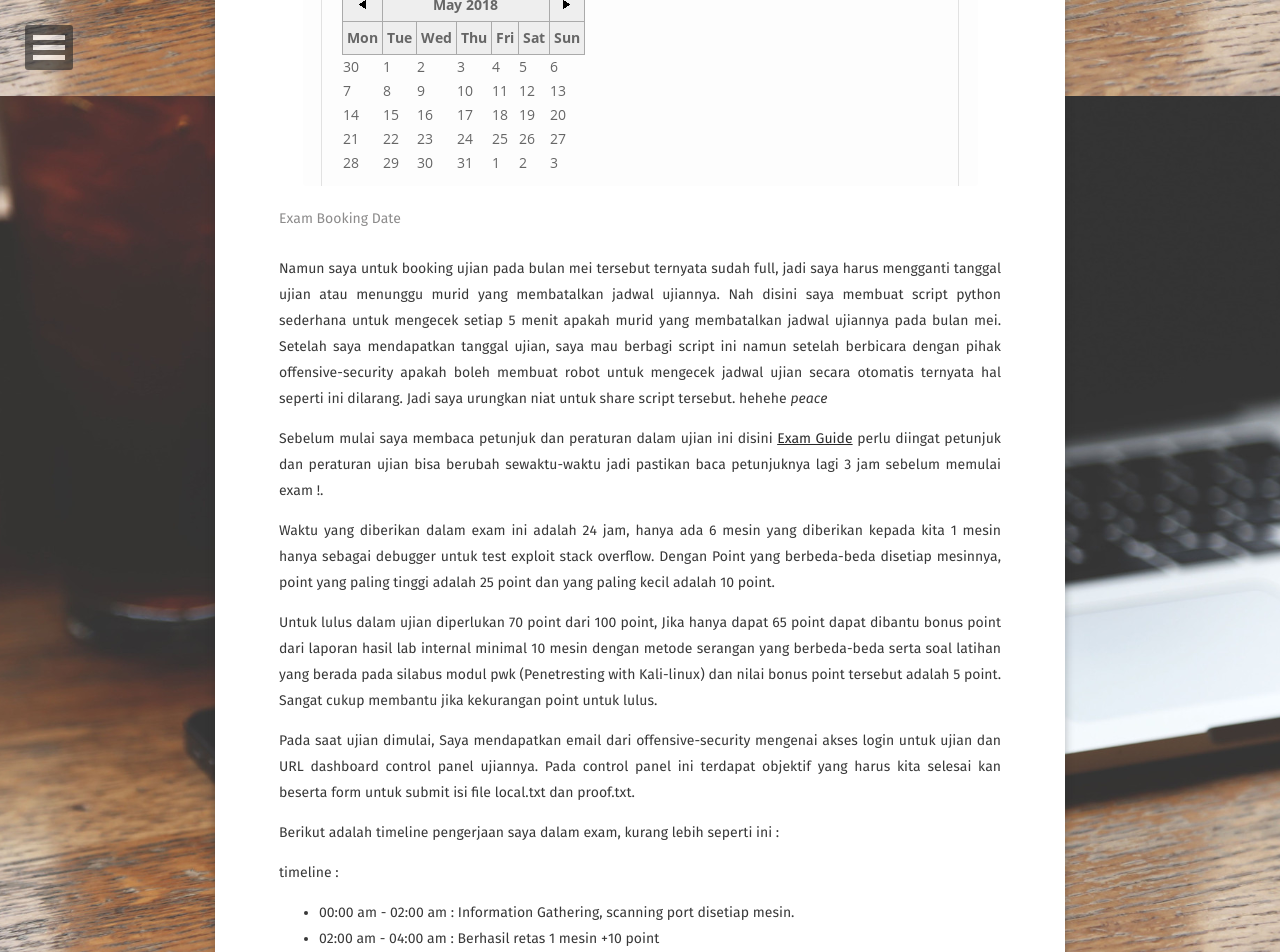
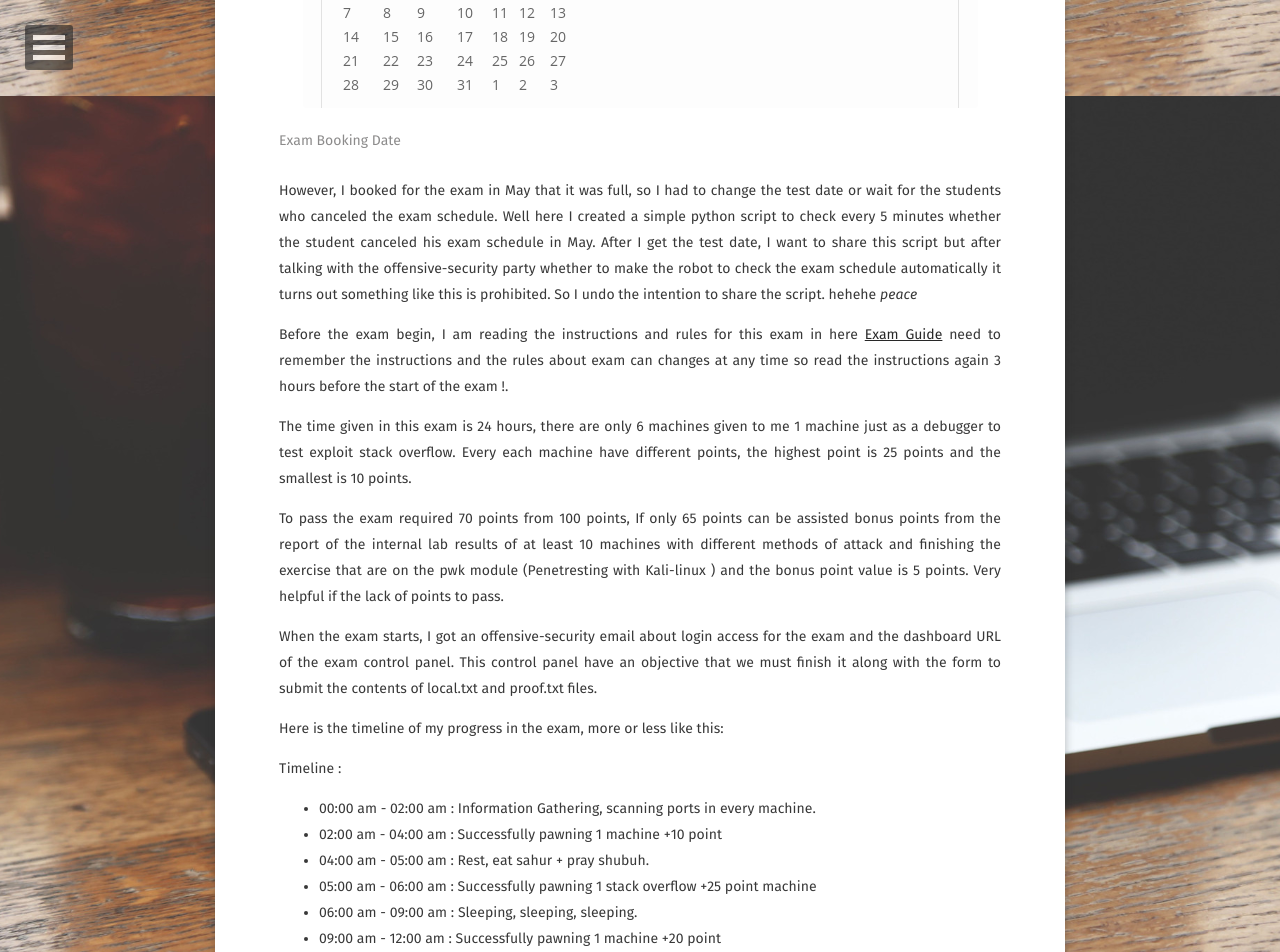
Before and after one commit to mirfansulaiman/mirfansulaiman.github.io, a Jekyll site: the page built from _posts/2018-05-23-my-OSCP-journey-hard-and-pain.md, in a window 1280 px wide and 1400 px high, scrolled down 2604 px. Shown: the top 952 px of the window. Built offline with Jekyll 4.4.1, drawn with Linux system fonts in a browser that asks for light colours; some web fonts are replaced; comment, search, counter and statistics services are not loaded; some of the changed text lies outside the part shown.

Commit message:
modified:   _posts/2018-05-23-my-OSCP-journey-hard-and-pain.md 	modified:   _posts/2018-05-23-perjalanan-oscp-yang-padat-dan-menyakitkan.md

```diff
--- a/_posts/2018-05-23-my-OSCP-journey-hard-and-pain.md
+++ b/_posts/2018-05-23-my-OSCP-journey-hard-and-pain.md
@@ -1,9 +1,9 @@
 ---
 layout: post
-title: "Perjalanan OSCP yang padat dan menyakitkan"
+title: "My OSCP Journey is dense and painful"
 date: 2018-05-23
-excerpt: "Pengalaman saya selama perjalanan menuju sertifikasi OSCP"
-tags: [it security, OSCP, blog, indonesia]
+excerpt: "My experience during the journey towards certification OSCP"
+tags: [it security, OSCP, blog, english]
 comments: true
 ---
 **Watch out!** This is post using english language, if you find bahasa version see this [Indonesian Version](http://mirfansulaiman.github.io/perjalanan-oscp-yang-padat-dan-menyakitkan)
@@ -14,108 +14,107 @@ comments: true
 	<a href="https://kaizensecurity.files.wordpress.com/2016/05/oscp-certs.png"><img src="https://kaizensecurity.files.wordpress.com/2016/05/oscp-certs.png"></a>
 </figure>
 
-Alhamdulillah akhirnya saya didapat kesempatan lagi untuk blogging, setelah sekian lamanya setelah website pribadi saya dihapus karna pada saat itu saya tidak mampu membayar tagihan hosting dan domain Ups wkwkkwk. Akhirnya saya memutuskan menggunakan [github pages](https://pages.github.com/) sebagai website personal saya :)
+Alhamdulillah, I finally got another chance to blogging, after so long after my personal website removed because I cant pay hosting bills and domain (Ups) wkwkkwk. And now I decided to use [github pages](https://pages.github.com/) as my personal website :)
 
-Oke saatnya saya bercerita sedikit mengenai pengalaman saya selama perjalanan menuju sertifikasi OSCP, pada tahun 2014 yang lalu saya mempunyai impian untuk mendapatkan sertifikasi OSCP ini karena mendengar dari teman-teman [forum](http://www.indonesianbacktrack.or.id/forum/index.php) saya bahwa memiliki sertifikasi ini adalah hal terbesar dalam pencapaian sebagai ahli IT Security bidang [penetration testing](https://en.wikipedia.org/wiki/Penetration_test) karena tidak mudah untuk mendapatkannya, Namun pada tahun 2018 ini bertepatan pada [bulan suci ramadhan](https://en.wikipedia.org/wiki/Ramadan) alhamdulillah saya berkesempatan mewujudkan impian saya 4 tahun yang lalu. Sungguh sesuatu yang berharga dalam hidup saya, karena mimpi menjadi kenyataan. Saya sungguh berterimakasih kepada Allah swt dan [PT Vantage Point Indonesia](http://vantagepoint.co.id/) yang telah membantu mewujudkan impian saya.
+Okay,i want to tell you a little about my experience during the trip to OSCP certification, in 2014 I had a dream to get this OSCP certification because I heard from my friends in [forum](http://www.indonesianbacktrack.or.id/forum/index.php), I believe that having this certification is the greatest thing in achieving being a penetration testing IT expert (https://en.wikipedia.org/wiki/Penetration_test) because it's not easy to get it, but in this year 2018 coinciding in [ramadhan holy month](https://en.wikipedia.org/wiki/Ramadan) alhamdulillah I had the opportunity to realize my dream 4 years ago. What a valuable thing in my life, because dreams come true. I am really grateful to Allah swt and [PT Vantage Point Indonesia] (http://vantagepoint.co.id/) who has helped me realize my dream.
 
-Pada dasar saya adalah seorang programmer level medium tidak expert, saya menyukai IT Security sejak dari duduk dibangku sekolah SMK dan melanjutkan pendidikan saya di salah satu perguruan tinggi swasta dijakarta.
+Basicly, i am programmer, not expert not noob hmm ya midle :D , i interested IT Security since i am in junior high school and now continues studiy at universities in jakarta and doing final task (undergraduate thesis) !
 
-Sebelum memulai saya banyak membaca blog mengenai ujian oscp, salah satunya milik teman kantor saya [Wen bin](https://kongwenbin.wordpress.com/2017/02/23/officially-oscp-certified/) dan juga blog milik panutan saya om [Matias prasodjo](https://gauli.com/oscp-certification-review/) dan blog-blog lainnya.
+Before starting I read many blogs about oscp exam, one of which belongs to my office friend [Wen bin](https://kongwenbin.wordpress.com/2017/02/23/officially-oscp-certified/) and also blog my shifu [Matias prasodjo](https://gauli.com/oscp-certification-review/) and many more.
 
 ## OSCP Lab Internal
 
-Oke sebelum mengambil ujian OSCP saya ambil lab yang 90 hari, mulai pada tanggal 18 Maret 2018 dan seharusnya selesai pada tanggal 18 juni. Namun karna ada permintaan khusus dari Bos dan bulan juni ada jadwal sidang skripsi maka saya ambil lah exam dibulan mei ini. untuk pilihan pelatihannya saya mengambil akses lab yang 30 hari dan faktanya adalah saya hanya 2 bulan belajar dilab kemudian langsung exam.
+Okay before taking the OSCP exam I took the 90 days lab, starting on March 18, 2018 and it should be finished on June 18th. But because there is a special request from My boss and at the month of June there is a schedule for my test in school then I took the exam in May this month. for my training option I took a 90 day lab access and the fact is I only 2 months studied dilab then took exam.
 
 <figure>
 	<a href="https://www.offensive-security.com/wp-content/uploads/2014/12/offsec-playground-thumb-21.jpg"><img src="https://www.offensive-security.com/wp-content/uploads/2014/12/offsec-playground-thumb-21.jpg"></a>
 </figure>
 
-Di lab internal ini pun terdapat puluhan mesin komputer yang bisa kita retas dengan sistem operasi yang berbeda-beda, Percaya lah buat kalian yang akan mengambil ujian OSCP alangkah baiknya selesaikan semua mesin didalam lab ini karna banyak metode dan cara-cara yang seketika akan berguna saat exam ataupun didunia nyata :) .
+In this internal lab there are dozens of computer machines that we can hack with different operating systems, Believe it is for you who will take the OSCP exam would be nice to finish all the machines in this lab because many methods and ways that will instantly be useful when exam or real world :)
 
-Belajar OSCP sambil mengerjakan skripsi sungguh menyakitkan, karna perlu fokus terbagi menjadi dua. Tapi selama 2 bulan ini saya bagi waktu antara mengerjakan lab OSCP dan mengerjakan skripsi.
+Learning OSCP while doing the thesis is really painful, because the focus needs to be divided into two. But for 2 months I share the time between working on OSCP lab and doing my undergraduate thesis.
 
-mesin yang saya dapatkan saat sebelum ujian adalah alice, phoenix, mike, barry, payday, ralph, pain, leftturn, bethany, beta, gamma, bob, tophat, dotty, sherlock, gh0st, fc4, helpdesk, susie, oracle, kraken, hotline, punchout, master, jeff, joe, jd, mail, kevin, core, sean, nicky, brett.
+the machine I got before the exam is alice, phoenix, mike, barry, payday, ralph, pain, leftturn, bethany, beta, gamma, bob, tophat, dotty, sherlock, gh0st, fc4, helpdesk, susie, oracle, kraken, hotline, punchout, master, jeff, joe, jd, mail, kevin, core, sean, nicky, brett.
 
-Total 33 Mesin.
+Total 33 Machines.
 
 ## OSCP Exam
 
-Lanjut ke exam.
-Dalam exam ini saya melaksanakan ibadah puasa, jadi tidak makan ataupun minum selama mengerjakan ujiannya.
-buka puasa pun hanya minum air putih. Dan untuk sahur terbantu dengan adanya Go-food.
+Go to exam.
+In this exam I perform fasting, so do not eat or drink during the test.
+even fasting just drinking water. And for food i bought with Go-food.
 
-Saya menjadwalkan ujian pada tanggal 20 Mei 2018 pukul 00:00 pada dimulainya tanggal itu, yang berarti itu tengah malam pada malam minggu. Segala semua persiapan sudah saya siapkan sebelum memulai, mulai dari tools yang sekiranya akan digunakan dan catatan-catatan kecil.
+I schedule an exam on May 20, 2018 at 00:00 on the start of that date, which means it's midnight on a Saturday night. All the preparations I have prepared before starting, ranging from tools that would otherwise be used and small notes.
 
 <figure>
 	<a href="/images/exam-date-full.PNG"><img src="/images/exam-date-full.PNG"></a>
 	<figcaption>Exam Booking Date</figcaption>
 </figure>
 
-Namun saya untuk booking ujian pada bulan mei tersebut ternyata sudah full, jadi saya harus mengganti tanggal ujian atau menunggu murid yang membatalkan jadwal ujiannya. Nah disini saya membuat script python sederhana untuk mengecek setiap 5 menit apakah murid yang membatalkan jadwal ujiannya pada bulan mei. Setelah saya mendapatkan tanggal ujian, saya mau berbagi script ini namun setelah berbicara dengan pihak offensive-security apakah boleh membuat robot untuk mengecek jadwal ujian secara otomatis ternyata hal seperti ini dilarang. Jadi saya urungkan niat untuk share script tersebut. hehehe <i>peace</i>
+However, I booked for the exam in May that it was full, so I had to change the test date or wait for the students who canceled the exam schedule. Well here I created a simple python script to check every 5 minutes whether the student canceled his exam schedule in May. After I get the test date, I want to share this script but after talking with the offensive-security party whether to make the robot to check the exam schedule automatically it turns out something like this is prohibited. So I undo the intention to share the script. hehehe <i>peace</i>
 
-Sebelum mulai saya membaca petunjuk dan peraturan dalam ujian ini disini [Exam Guide](https://support.offensive-security.com/#!oscp-exam-guide.md) perlu diingat petunjuk dan peraturan ujian bisa berubah sewaktu-waktu jadi pastikan baca petunjuknya lagi 3 jam sebelum memulai exam !.
+Before the exam begin, I am reading the instructions and rules for this exam in here [Exam Guide](https://support.offensive-security.com/#!oscp-exam-guide.md) need to remember the instructions and the rules about exam can changes at any time so read the instructions again 3 hours before the start of the exam !.
 
-Waktu yang diberikan dalam exam ini adalah 24 jam, hanya ada 6 mesin yang diberikan kepada kita 1 mesin hanya sebagai debugger untuk test exploit stack overflow.
-Dengan Point yang berbeda-beda disetiap mesinnya, point yang paling tinggi adalah 25 point dan yang paling kecil adalah 10 point.
+The time given in this exam is 24 hours, there are only 6 machines given to me 1 machine just as a debugger to test exploit stack overflow. Every each machine have different points, the highest point is 25 points and the smallest is 10 points.
 
-Untuk lulus dalam ujian diperlukan 70 point dari 100 point, Jika hanya dapat 65 point dapat dibantu bonus point dari laporan hasil lab internal minimal 10 mesin dengan metode serangan yang berbeda-beda serta soal latihan yang berada pada silabus modul pwk (Penetresting with Kali-linux) dan nilai bonus point tersebut adalah 5 point. Sangat cukup membantu jika kekurangan point untuk lulus.
+To pass the exam required 70 points from 100 points, If only 65 points can be assisted bonus points from the report of the internal lab results of at least 10 machines with different methods of attack and finishing the exercise that are on the pwk module (Penetresting with Kali-linux ) and the bonus point value is 5 points. Very helpful if the lack of points to pass.
 
-Pada saat ujian dimulai, Saya mendapatkan email dari offensive-security mengenai akses login untuk ujian dan URL dashboard control panel ujiannya. Pada control panel ini terdapat objektif yang harus kita selesai kan beserta form untuk submit isi file local.txt dan proof.txt.
+When the exam starts, I got an offensive-security email about login access for the exam and the dashboard URL of the exam control panel. This control panel have an objective that we must finish it along with the form to submit the contents of local.txt and proof.txt files.
 
-Berikut adalah timeline pengerjaan saya dalam exam, kurang lebih seperti ini :
+Here is the timeline of my progress in the exam, more or less like this:
 
-timeline :
-* 00:00 am - 02:00 am : Information Gathering, scanning port disetiap mesin.
-* 02:00 am - 04:00 am : Berhasil retas 1 mesin +10 point
-* 04:00 am - 05:00 am : Istirahat, makan sahur + sholat shubuh.
-* 05:00 am - 06:00 am : Berhasil retas 1 mesin stack overflow +25 point
-* 06:00 am - 09:00 am : Tidur, tidur, tidur.
-* 09:00 am - 12:00 am : Berhasil retas 1 mesin +20 point
-* 12:00 pm - 13:00 pm : Sholat dzuhur + Mandi
+Timeline :
+* 00:00 am - 02:00 am : Information Gathering, scanning ports in every machine.
+* 02:00 am - 04:00 am : Successfully pawning 1 machine +10 point
+* 04:00 am - 05:00 am : Rest, eat sahur + pray shubuh.
+* 05:00 am - 06:00 am : Successfully pawning 1 stack overflow +25 point machine
+* 06:00 am - 09:00 am : Sleeping, sleeping, sleeping.
+* 09:00 am - 12:00 am : Successfully pawning 1 machine +20 point
+* 12:00 pm - 13:00 pm : Dzuhur Prayer + Shower
 * 13:00 pm - 17:00 pm : enum, enum, enum
-* 17:00 pm - 20:20 pm : Berhasil retas 1 mesin +25 point
-* 20:20 pm - 21:30 pm : enum, enum, enum mesin terakhir.
-* 21:30 pm - END      : Saya ketiduran sehingga tidak bisa menyelesaikan mesin yang terakhir dengan nilai point 20
+* 17:00 pm - 20:20 pm : Successfully pawning 1 machine +25 point
+* 20:20 pm - 21:30 pm : enum, enum, enum last machine.
+* 21:30 pm - END      : I overslept at my desk so I could not finish the last machine with a point value of 20
 
-Pada pukul 17:00 pm - 20:20 pm sebenernya saya sudah tidak fokus lagi disini, saya khawatir dan takut akan gagal dalam ujian ini. Dikarenakan saya belum di posisi aman, saya harus meretas 1 mesin lagi untuk bisa lulus. Sakin tidak fokusnya tangan saya gemetar, dikepala serasa ada burung-burung yang terbang mengelilingi kepala saya, akhirnya saya istirahat sejenak sekitar 5 menit untuk menjernihkan otak sementara karena dalam waktu selama itu saya belum berhasil melakukan privelege escalation di mesin yang ke tiga, hanya dapat low shell. Akhirnya setelah enumerasi perlahan-lahan saya berhasil mendapatkan akses root pada mesin tersebut :)
+At 17:00 pm - 20:20 pm actually I'm not focused anymore here, I'm worried and afraid will be fail in this exam. Since I have not been in a safe position, I have to hack 1 more machine to pass. Sakin did not focus my hands trembling, headed like there are birds flying around my head, I finally take a break about 5 minutes to clear the brain temporarily because in that time I have not managed to do privelege escalation on the third machine, only get low shell. Finally after enumerating slowly I managed to get root access on the machine :)
 
 <figure>
 	<a href="https://78.media.tumblr.com/412e18b8c19a1cc75f77b0d4f672073c/tumblr_p16yf0SkWa1tsyxa7o1_500.gif"><img src="https://78.media.tumblr.com/412e18b8c19a1cc75f77b0d4f672073c/tumblr_p16yf0SkWa1tsyxa7o1_500.gif"></a>
 </figure>
 
-Akhirnya saya dapat menyelesaikan 4 mesin dengan jumlah point adalah 80 point, sudah cukup untuk lolos ujian ini :) ya walaupun saya menyesalkan akibat ketiduran tapi untuk lulus saja sudah sangat senang :) dan akibatnya saya ketinggalan sahur untuk makan :(
+Finally I can finish 4 machines with the total points is 80 points, is enough to pass this exam :) although I regret due to overslept but i am very happy to pass it :) and the consequently I miss sahur to eat i dont eat until 3am to 6pm
 
-Kemudian esok harinya saya membuat laporan untuk dikirimkan kepada pihak offensive-security sesuai dengan format yang sudah ditetapkan pada halaman berikut ini [Submission Instructions](https://support.offensive-security.com/#!oscp-exam-guide.md) karena jika tidak sesuai dengan ketentuan yang ada satupun maka laporan kita akan ditolak dan otomatis akan gagal.
+Then the next day I made a report to send to offensive-security in accordance with the format specified on the following page [Submission Instructions](https://support.offensive-security.com/#!oscp-exam-guide.md) because if not in accordance with the provisions of any one then our report will be rejected and will automatically fail.
 
-Setelah 2 hari kemudian saya mendapatkan email berikut :
+After 2 days then I get the email from offensive-security :
 
 <figure>
 	<a href="/images/oscp-exam-result.PNG"><img src="/images/oscp-exam-result.PNG"></a>
 	<figcaption>Penetration Testing with Kali Linux - OSCP Certification Exam Results - OS-XXXXXX</figcaption>
 </figure>
 
-Wow, Saya lulus !
+Wow, I am pass !!
 
 <figure>
 	<a href="https://lh3.googleusercontent.com/CBMuZb8_mEFh46IQM2UGM2Pu-AlPkGJECx1QLphn0bQ=w688-h264-no"><img src="https://lh3.googleusercontent.com/CBMuZb8_mEFh46IQM2UGM2Pu-AlPkGJECx1QLphn0bQ=w688-h264-no"></a>
 	<figcaption>YES I AM TRIED HARDER !</figcaption>
 </figure>
 
-## Saran
-1. Pastikan kondisi anda sedang fit dan tidak sakit, jaga kondisi kesehatan anda karna otak anda akan dipaksa bekerja 24 jam.
-
+## Suggestions
+1. Make sure your condition is fit and not sick, keep your health condition because your brain will be forced to work 24 hours.
 <figure>
 	<a href="/images/oscp-brain-talking.jpg"><img src="/images/oscp-brain-talking.jpg"></a>
 	<figcaption>Brain Talking</figcaption>
 </figure>
+2. Understand the basics of networking and programming.
+3. Make sure your time is specific to OSCP, so your focus is only for OSCP. Honestly take OSCP while create the undergraduate thesis is not good !!
+4. Complete all the exercises in the pwk module and 10 machines on lab to get bonus points. Unless you are sure enough to pass the exam, myself only send the test report just because I have not finished the exercises in the pwk module because it is too focused on the internal lab.
+5. Sleep enough.
+6. Beleive
 
-Sehari sebelum ujian, saya sakit kekurangan darah. Karena kekurangan istirahat, sudah banyak begadang dari hari-hari sebelumnya.
+## Thank you note.
+As gratitude I would like to thank the family who have supported me throughout this OSCP until exams are over, Thanks to my girlfriend whom remind me to take some food to eat at sahur and at Maghrib during exam (It will be fun if you have girlfriend :D ), and of course for my friends from work [Vantage Point Security Singapore](http://vantagepoint.sg/) & [Vantage Point Security Indonesian](http://vantagepoint.co.id/) Wen bin, Eka Tan, Ryan, JK, Saed, David Harley, Wira, Suman, James, David, dan tuyen whom give me a motivation and suggestions. Especially for Paul Craig who has provided accommodation during the exam and give me a motivation so far.
 
-2. Paham dasar-dasar jaringan dan pemograman.
-3. Pastikan waktu anda khusus untuk OSCP, agar fokus anda hanya untuk OSCP. Jujur ambil OSCP sambil skripsian itu gak enakkkkk!!
-4. Selesaikan semua soal latihan di sylabus module pwk dan 10 mesin dilab internal untuk mendapatkan bonus point. Kecuali jika anda cukup yakin untuk lulus, saya sendiri hanya mengirimkan laporan ujiannya saja dikarenakan saya belum menyelesaikan soal-soal latihan didalam sylabus module pwk karena terlalu fokus pada lab internal.
-5. Tidur yang cukup
-6. Yakin dan berdoa.
+## Note
 
-## Ucapan Terima Kasih
-Sebagai rasa syukur saya mengucapkan terima kasih kepada keluarga yang telah mendukung saya selama perjalanan oscp ini hingga ujian selesai, Terima kasih juga kepada pacar saya dea zachra aulia yang sudah ingetin buat sahur sama buka puasa selama ujian (Enak ya ga jomblo :D ), dan tentunya buat teman-teman dari kantor [Vantage Point Security Singapore](http://vantagepoint.sg/) & [Vantage Point Security Indonesian](http://vantagepoint.co.id/) Wen bin, Eka Tan, Ryan, JK, Saed, David Harley, Wira, Suman, James, David, dan tuyen yang telah memberikan semangat kepada saya. Spesial khusus untuk Paul Craig yang telah menyediakan akomodasi selama ujian dan memberikan motivasi selama ini.
+The translate powered by [g00gle Translate](https://translate.google.com/)
```
Also changed, not shown: _posts/2018-05-23-perjalanan-oscp-yang-padat-dan-menyakitkan.md (+2 -6 lines).
